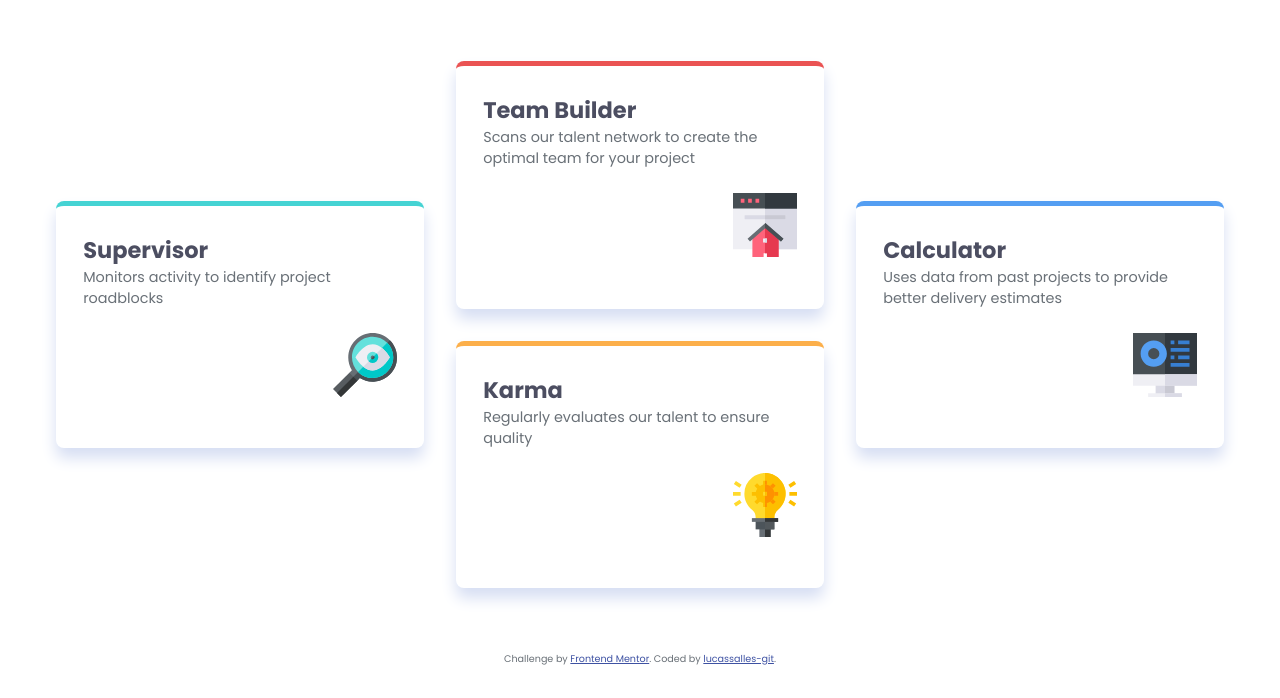
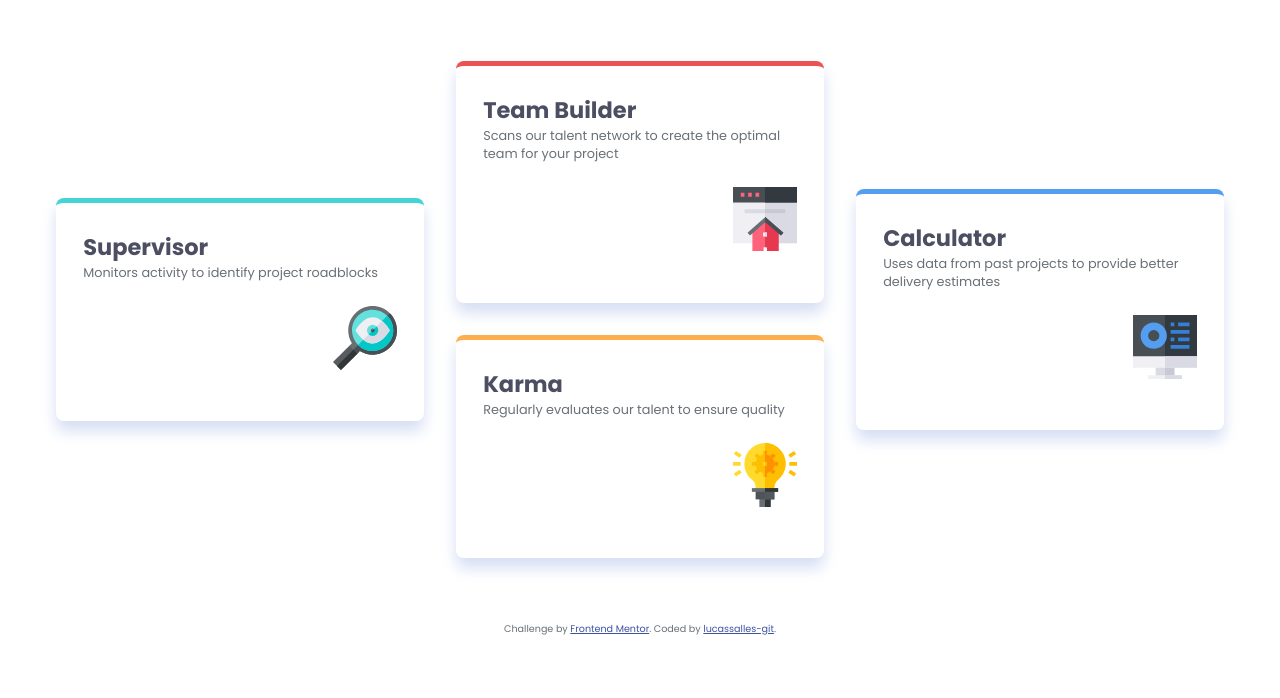
Before and after one commit to lucassalles-git/four-card-feature-section, a plain HTML site: page index.html in a window 1280 px wide. Shown: the part 208-906 px from the top of the page. After the commit the page ends 876 px from the top, so only its background shows below. Drawn offline with Linux system fonts and the light colour scheme.

Commit message:
tamanho de fonte

```diff
--- a/sass/style.scss
+++ b/sass/style.scss
@@ -90,7 +90,7 @@ header {
     }
 
     p {
-      font-size: clamp(0.8rem, 0.25rem + 1vw, 0.9rem);
+      font-size: clamp(0.8rem, 1vw, 0.9rem);
     }
 
     .team-builder {
```
Also changed, not shown: sass/style.css, 1 other file.
